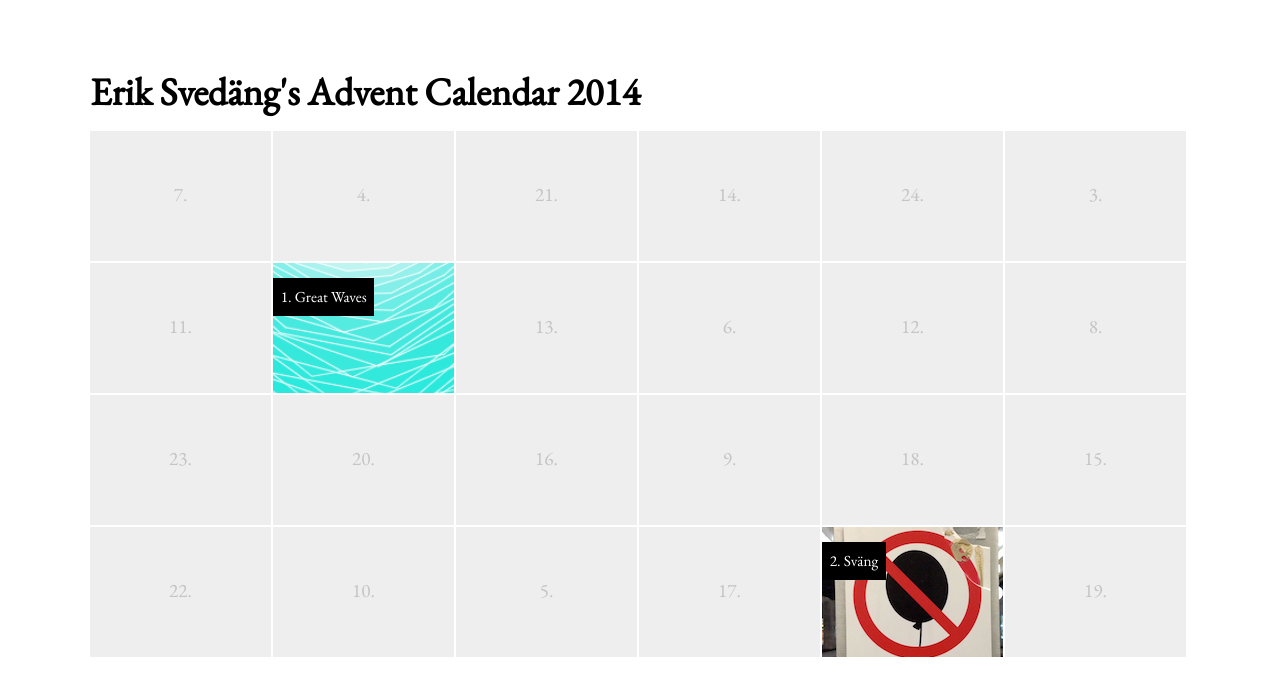
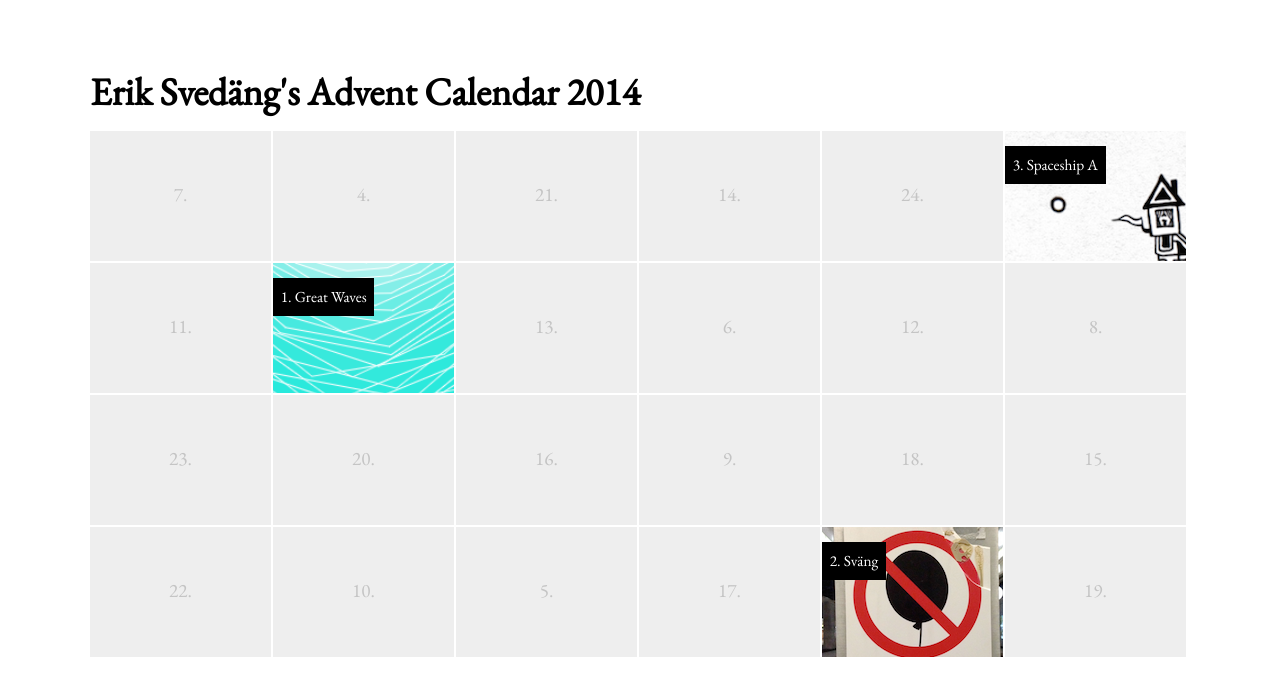
Before and after one commit to eriksvedang/Advent, a Jekyll site: the page built from index.html, in a window 1280 px wide. Shown: the top 696 px of the page. Built offline with Jekyll 4.4.1, drawn with Linux system fonts in a browser that asks for light colours; comment, search, counter and statistics services are not loaded.

Commit message:
Door #3 is open!

```diff
--- a/index.html
+++ b/index.html
@@ -23,7 +23,13 @@
       <div class="flap"><p>21.</p></div>
       <div class="flap"><p>14.</p></div>
       <div class="flap"><p>24.</p></div>
-      <div class="flap"><p>3.</p></div>
+
+      <a href="{{ site.baseurl }}/3/SpaceshipA.html">
+      	<div class="flap" style="background-image: url('{{ site.baseurl }}/img/spaceshipA.png');">
+      	  <span class="label">3. Spaceship A</span>
+      	</div>
+      </a>
+
       <div class="flap"><p>11.</p></div>
 
       <a href="{{ site.baseurl }}/1/Wave.html">
```
Also changed, not shown: img/spaceshipA old.png (added), img/spaceshipA.png.
